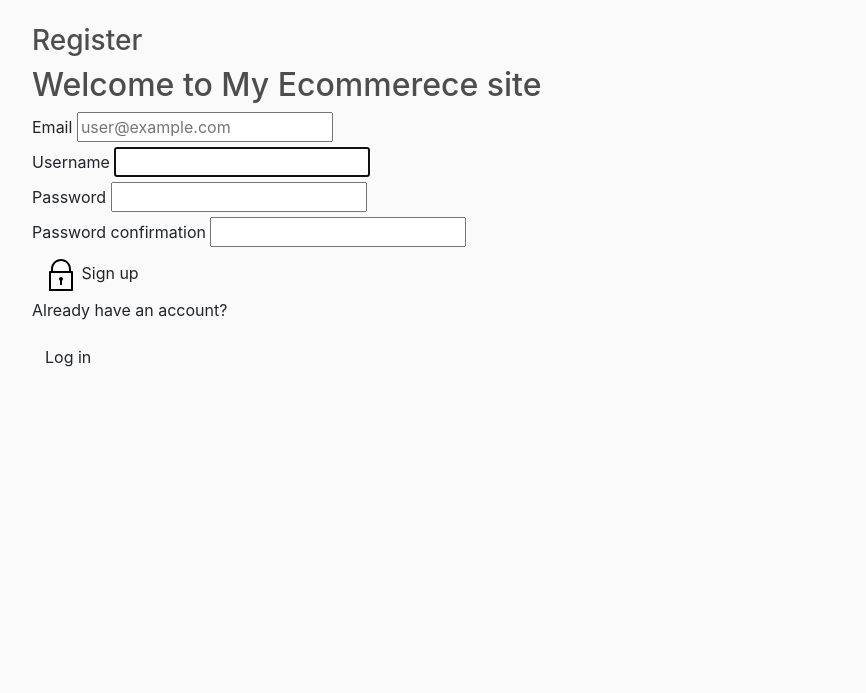
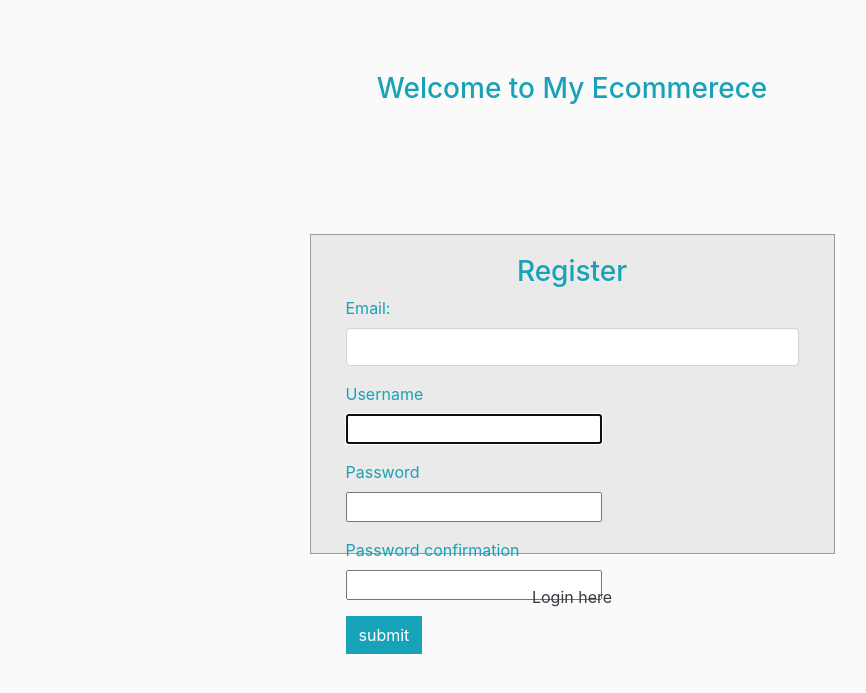
Before and after one commit to bilal-zafarr/ecommerece-site-django, a Django app: page /register/ in a window 1280 px wide. Shown: the part 57-750 px from the top of the page, without its empty margins (68-934 px from the left). Run offline with Django 4.2, Linux system fonts and the light colour scheme; some libraries are stand-ins or nearby versions.

Commit message:
login/signup updated

```diff
--- a/static/css/main.css
+++ b/static/css/main.css
@@ -97,3 +97,18 @@ h1,h2,h3,h4,h5,h6{
 .hidden{
 	display: none!important;
 }
+
+
+#login .container #login-row #login-column #login-box {
+margin-top: 120px;
+max-width: 600px;
+height: 320px;
+border: 1px solid #9C9C9C;
+background-color: #EAEAEA;
+}
+#login .container #login-row #login-column #login-box #login-form {
+padding: 20px;
+}
+#login .container #login-row #login-column #login-box #login-form #register-link {
+margin-top: -85px;
+}
--- a/store/templates/store/login_register.html
+++ b/store/templates/store/login_register.html
@@ -1,122 +1,80 @@
 {% extends 'store/main.html' %} {% block content %}
-<main class="auth layout">
+<div id="login">
+  <h3 class="text-center text-info pt-5">Welcome to My Ecommerece</h3>
+  <div class="container">
+    <div id="login-row" class="row justify-content-center align-items-center">
+      <div id="login-column" class="col-md-6">
+        <div id="login-box" class="col-md-12">
           {% if page == "login" %}
-  <div class="container">
-    <div class="layout__box">
-      <div class="layout__boxHeader">
-        <div class="layout__boxTitle">
-          <h3>Login</h3>
-        </div>
-      </div>
-      <div class="layout__body">
-        <h2 class="auth__tagline">Welcome to My ecommerece site</h2>
-
-        <form class="form" action="" method="post">
+          <form id="login-form" class="form" action="" method="post">
             {% csrf_token %}
-          <div class="form__group form__group">
-            <label for="room_name">Username</label>
+            <h3 class="text-center text-info">Login</h3>
+            <div class="form-group">
+              <label for="username" class="text-info">Username:</label><br />
               <input
+                type="text"
+                name="username"
                 id="username"
-              name="username"
-              type="text"
-              placeholder="e.g. dennis_ivy"
+                class="form-control"
               />
             </div>
-          <div class="form__group">
-            <label for="password">Password</label>
+            <div class="form-group">
+              <label for="password" class="text-info">Password:</label><br />
               <input
+                type="password"
+                name="password"
                 id="password"
-              name="password"
-              type="password"
-              placeholder="&bull;&bull;&bull;&bull;&bull;&bull;&bull;&bull;"
+                class="form-control"
               />
             </div>
-
-          <button class="btn btn--main" type="submit">
-            <svg
-              version="1.1"
-              xmlns="http://www.w3.org/2000/svg"
-              width="32"
-              height="32"
-              viewBox="0 0 32 32"
-            >
-              <title>lock</title>
-              <path
-                d="M27 12h-1v-2c0-5.514-4.486-10-10-10s-10 4.486-10 10v2h-1c-0.553 0-1 0.447-1 1v18c0 0.553 0.447 1 1 1h22c0.553 0 1-0.447 1-1v-18c0-0.553-0.447-1-1-1zM8 10c0-4.411 3.589-8 8-8s8 3.589 8 8v2h-16v-2zM26 30h-20v-16h20v16z"
-              ></path>
-              <path
-                d="M15 21.694v4.306h2v-4.306c0.587-0.348 1-0.961 1-1.694 0-1.105-0.895-2-2-2s-2 0.895-2 2c0 0.732 0.413 1.345 1 1.694z"
-              ></path>
-            </svg>
-
-            Login
-          </button>
+            <div class="form-group">
+              <input
+                type="submit"
+                name="submit"
+                class="btn btn-info btn-md"
+                value="submit"
+              />
+            </div>
+            <div id="register-link" class="text-center">
+              <a href="{% url 'register' %}" class="text-dark">Register here</a>
+            </div>
           </form>
-
-        <div class="auth__action">
-          <p>Haven't signed up yet?</p>
-          <a href="{% url 'register' %}" class="btn btn--link">Sign Up</a>
+          {% else %}
+          <form id="login-form" class="form" action="" method="post">
+            {% csrf_token %}
+            <h3 class="text-center text-info">Register</h3>
+            <div class="form-group">
+              <label for="username" class="text-info">Email:</label><br />
+              <input
+                type="text"
+                name="email"
+                id="username"
+                class="form-control"
+              />
+            </div>
+            {% for field in form %}
+            <div class="form-group">
+              <label for="username" class="text-info">{{field.label}}</label
+              ><br />
+              {{field}}
+            </div>
+            {% endfor %}
+            <div class="form-group">
+              <input
+                type="submit"
+                name="submit"
+                class="btn btn-info btn-md"
+                value="submit"
+              />
+            </div>
+            <div id="register-link" class="text-center">
+              <a href="{% url 'login' %}" class="text-dark">Login here</a>
+            </div>
+          </form>
+          {% endif %}
         </div>
       </div>
     </div>
   </div>
-  {% else %}
-  <div class="container">
-    <div class="layout__box">
-      <div class="layout__boxHeader">
-        <div class="layout__boxTitle">
-          <h3>Register</h3>
 </div>
-      </div>
-      <div class="layout__body">
-        <h2 class="auth__tagline">Welcome to My Ecommerece site</h2>
-
-        <form class="form" action="" method="POST">
-          {% csrf_token %}
-          <div class="form__group form__group">
-            <label for="room_name">Email</label>
-            <input
-              id="username"
-              name="email"
-              type="text"
-              placeholder="user@example.com"
-            />
-          </div>
-          {% for field in form %}
-          <div class="form__group form__group">
-            <label for="room_name">{{field.label}}</label>
-            {{field}}
-          </div>
-          {% endfor %}
-
-          <button class="btn btn--main" type="submit">
-            <svg
-              version="1.1"
-              xmlns="http://www.w3.org/2000/svg"
-              width="32"
-              height="32"
-              viewBox="0 0 32 32"
-            >
-              <title>lock</title>
-              <path
-                d="M27 12h-1v-2c0-5.514-4.486-10-10-10s-10 4.486-10 10v2h-1c-0.553 0-1 0.447-1 1v18c0 0.553 0.447 1 1 1h22c0.553 0 1-0.447 1-1v-18c0-0.553-0.447-1-1-1zM8 10c0-4.411 3.589-8 8-8s8 3.589 8 8v2h-16v-2zM26 30h-20v-16h20v16z"
-              ></path>
-              <path
-                d="M15 21.694v4.306h2v-4.306c0.587-0.348 1-0.961 1-1.694 0-1.105-0.895-2-2-2s-2 0.895-2 2c0 0.732 0.413 1.345 1 1.694z"
-              ></path>
-            </svg>
-
-            Sign up
-          </button>
-        </form>
-
-        <div class="auth__action">
-          <p>Already have an account?</p>
-          <a href="{% url 'login' %}" class="btn btn--link">Log in</a>
-        </div>
-      </div>
-    </div>
-  </div>
-  {% endif %}
-</main>
 {% endblock content %}
```
Also changed, not shown: db.sqlite3. Lines whose indentation alone changed are shown as unchanged.
